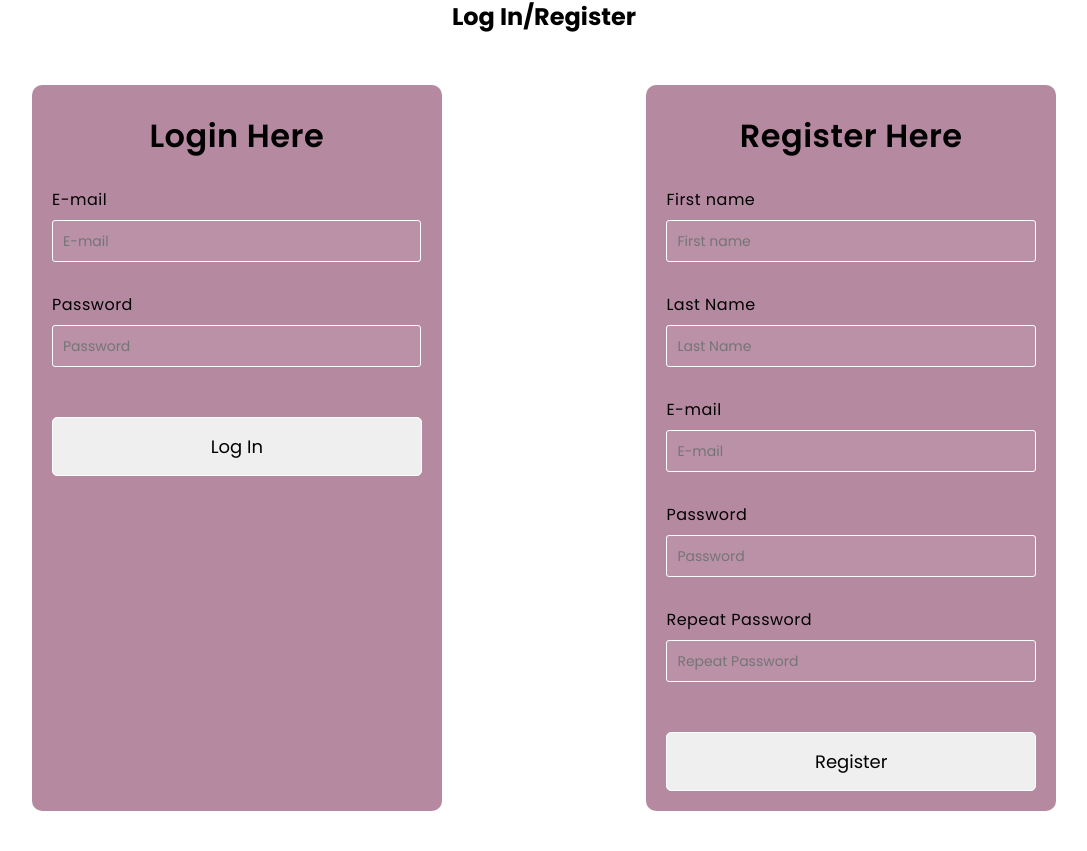
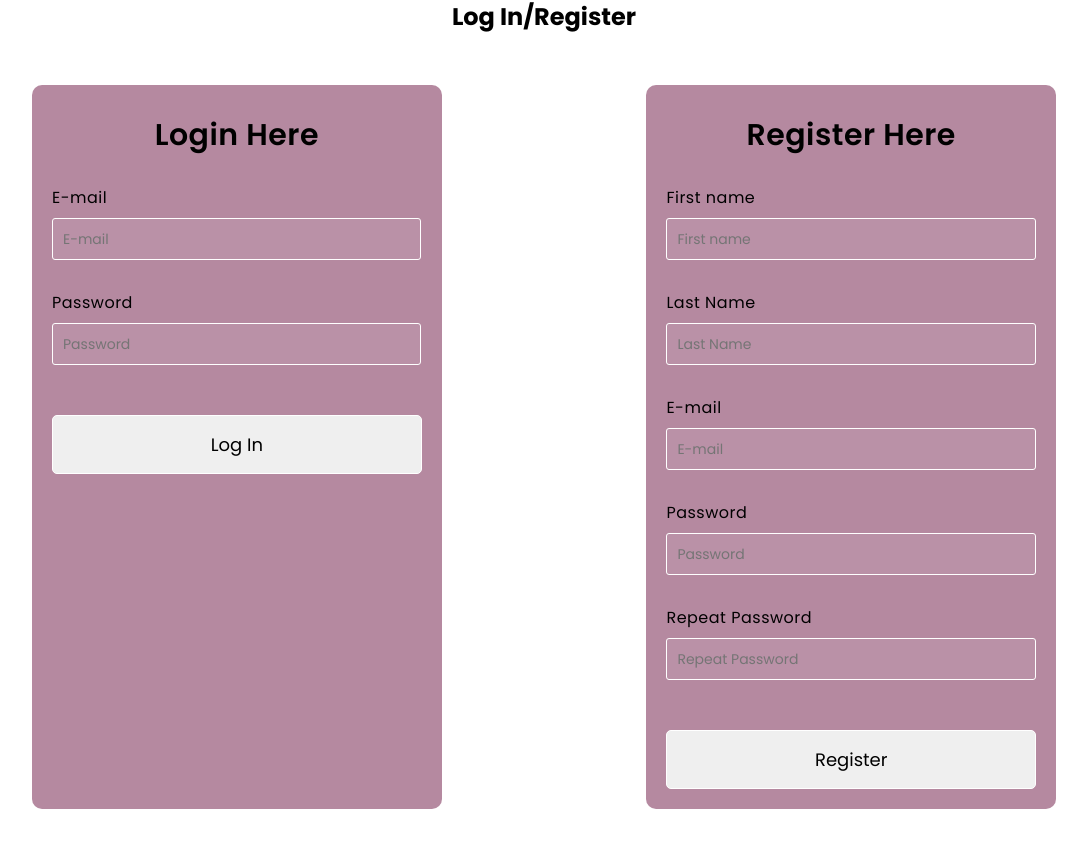
Before and after one commit to StefanRRachkov/WebCourseProject, a PHP site: page / in a window 1280 px wide. Shown: the part 901-1752 px from the top of the page, without its empty margins (96-1183 px from the left). Run offline with PHP 8.4, Linux system fonts and the light colour scheme.

Commit message:
Update main.css

```diff
--- a/main.css
+++ b/main.css
@@ -143,8 +143,8 @@ h1 {
 .signup-col h3 {
     text-align: center;
     font-weight: 600;
-    line-height: 42px;
-    font-size: 32px;
+    line-height: 40px;
+    font-size: 30px;
     margin: 10px 0px;
 }
 
@@ -196,7 +196,7 @@ h1 {
 }
 
 /* ----- footer ----- */
-.footer {
+ .footer {
     width: 100%;
     text-align: center;
     padding: 30px 0px;
```
